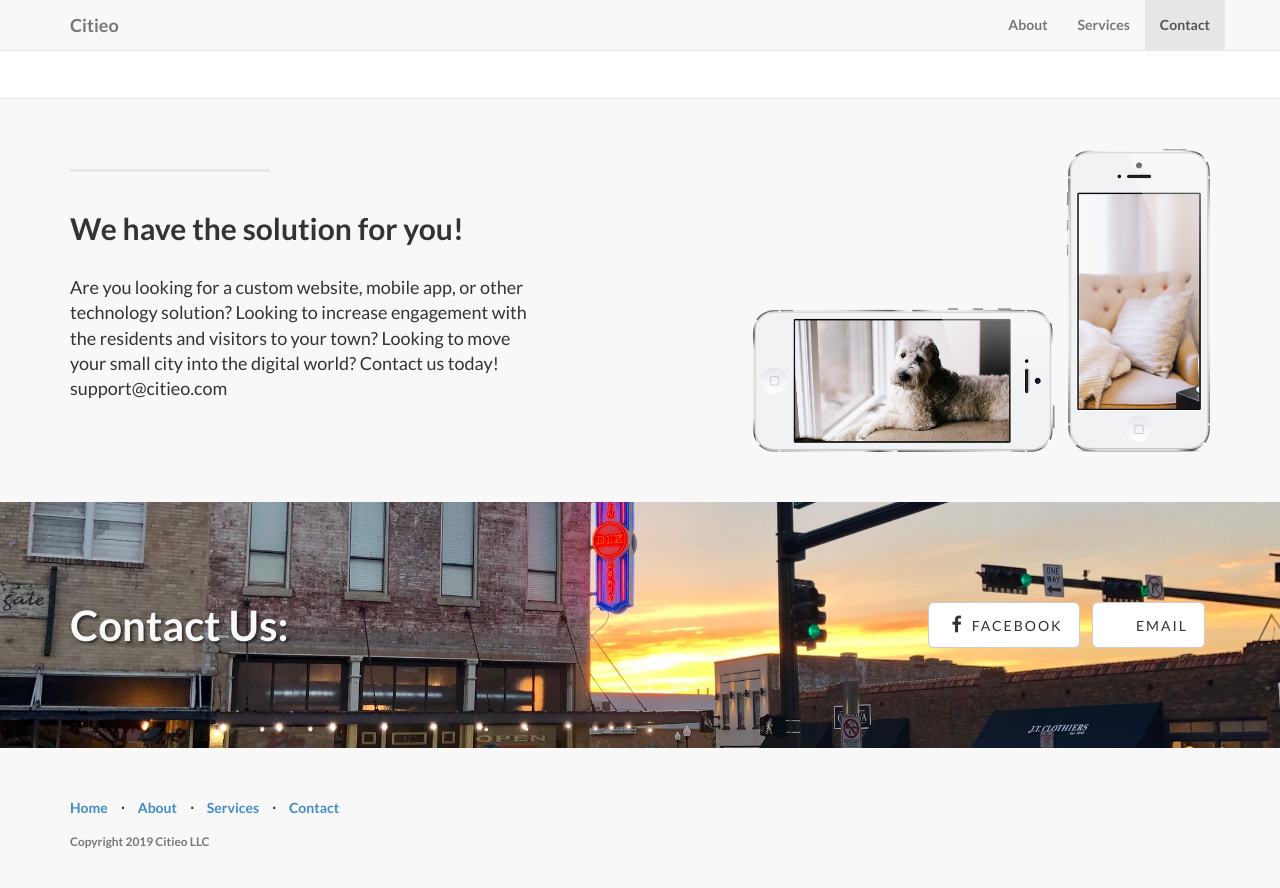
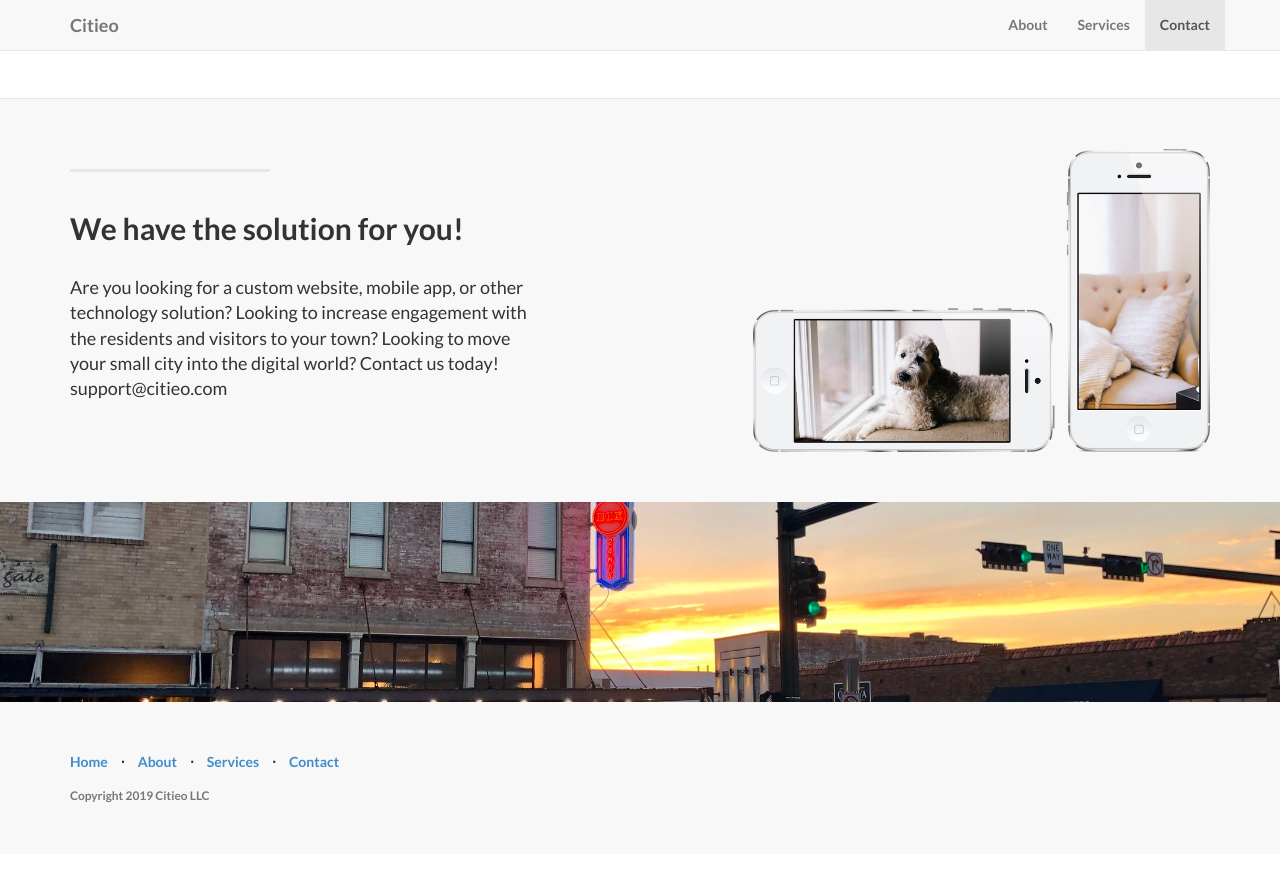
Before and after one commit to freehunter/citieo, a Jekyll site: the page built from index.md, in a window 1280 px wide and 900 px high, scrolled down 1921 px. Shown: the top 888 px of the window. Built offline with Jekyll 4.4.1, drawn with Linux system fonts in a browser that asks for light colours; our own code applies the rules of GitHub Pages for plain Markdown files; after the commit the page ends 2775 px from its top, so only the background shows below that.

Commit message:
Update contact.html

```diff
--- a/_includes/contact.html
+++ b/_includes/contact.html
@@ -2,20 +2,7 @@
 	<div class="banner">
 		<div class="container">
 
-			<div class="row">
-				<div class="col-lg-6">
-					<h2>Contact Us:</h2>
-				</div>
-				<div class="col-lg-6">
-					<ul class="list-inline banner-social-buttons">
-						{% for social in site.social %}
-						<li>
-							<a href="{{ social.url }}" class="btn btn-default btn-lg"><i class="fa fa-{{ social.title }} fa-fw"></i> <span class="network-name">{{ social.title }}</span></a>
-						</li>
-						{% endfor %}
-					</ul>
-				</div>
-			</div>
+
 
 		</div>
 		<!-- /.container -->
```
